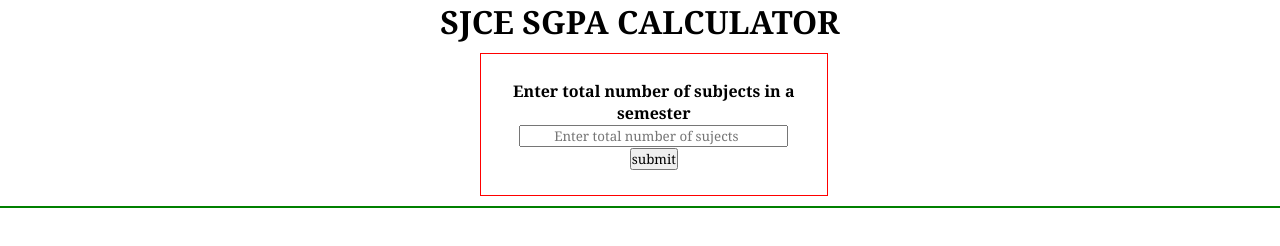
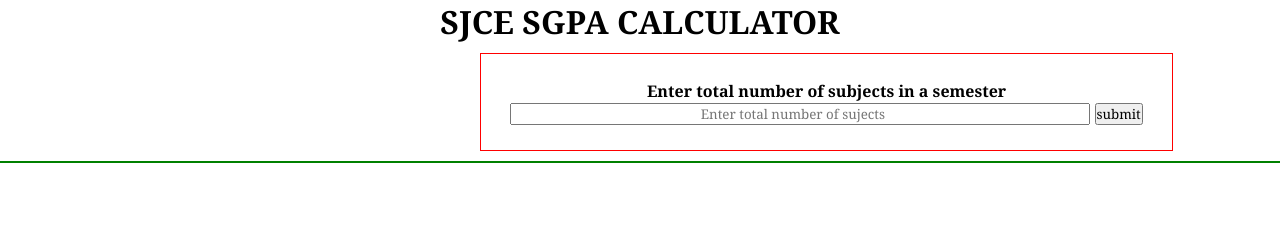
Before and after one commit to Premkumar2005/SGPA-Calculator, a plain HTML site: page index.html in a window 1280 px wide. Drawn offline with Linux system fonts and the light colour scheme.

Commit message:
Update style.css

```diff
--- a/style.css
+++ b/style.css
@@ -38,7 +38,7 @@ form {
 
 .subject {
     border: 1px solid red;
-    width: 23%;
+    width: 50%;
     padding: 2%;
     margin: 10px 37.5%;
 }
```
